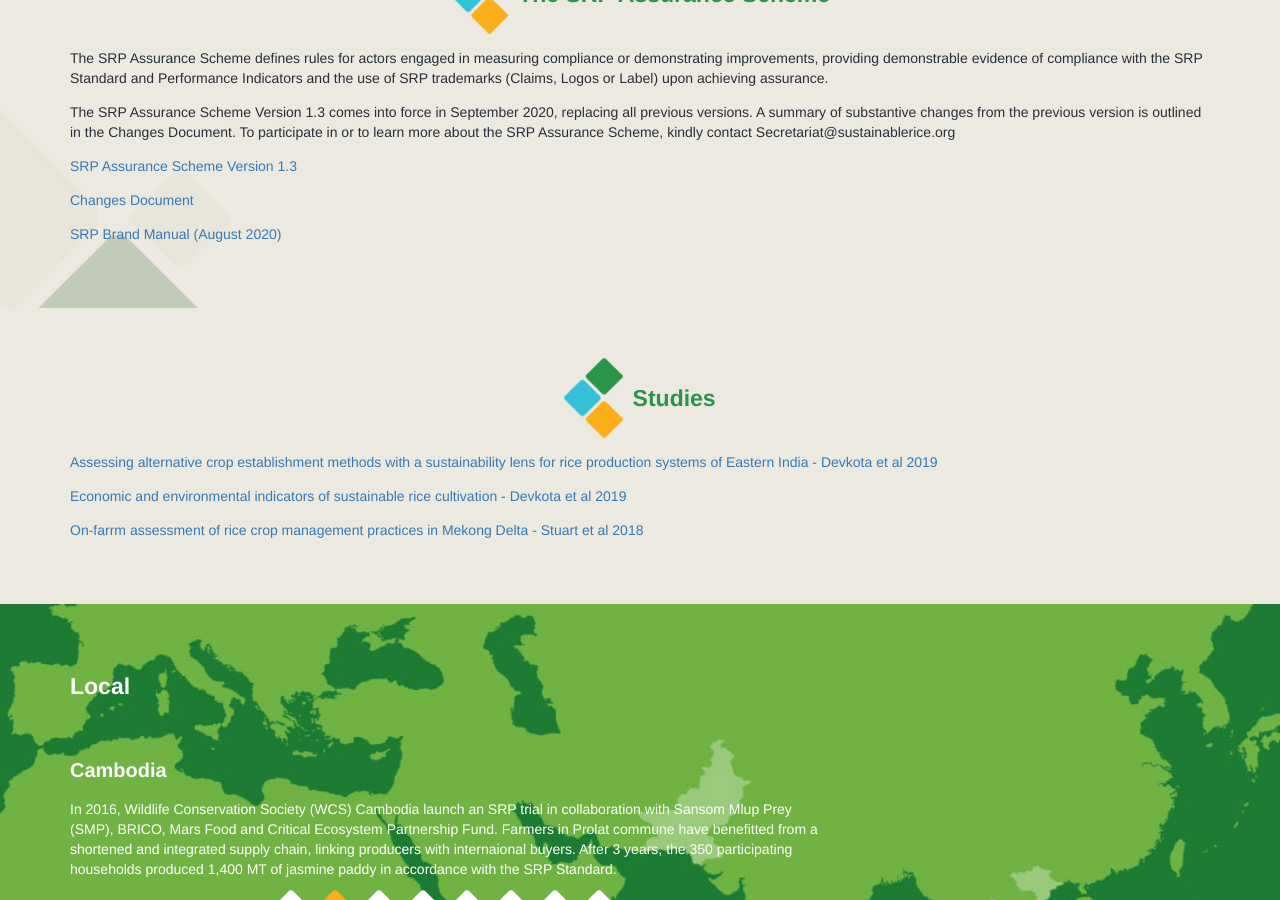
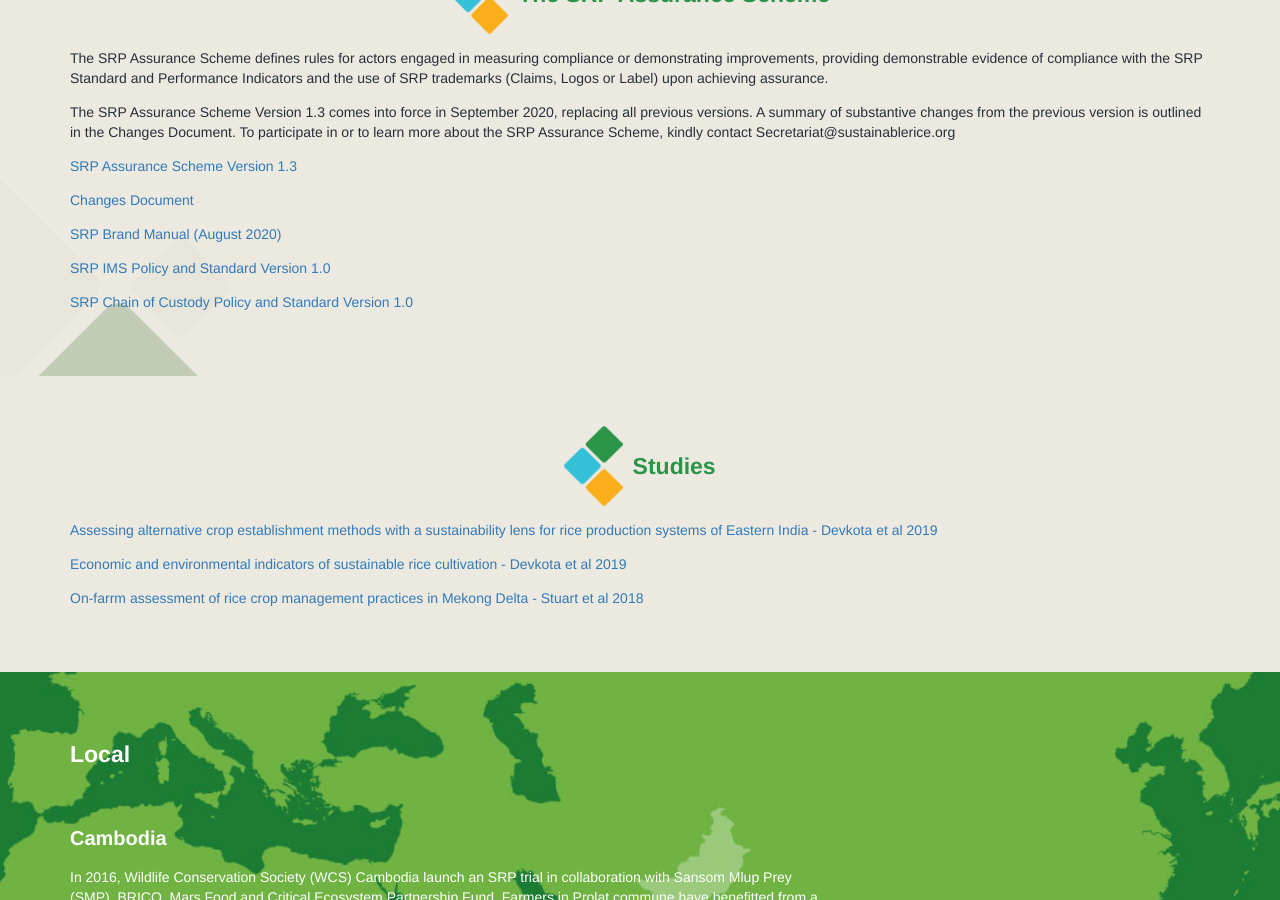
Before and after one commit to sustainablericeplatform/sustainablericeplatform.github.io, a Jekyll site: the page built from Resources/index.html, in a window 1280 px wide and 900 px high, scrolled down 1994 px. Built offline with Jekyll 4.4.1, drawn with Linux system fonts in a browser that asks for light colours.

Commit message:
Update index.html

```diff
--- a/Resources/index.html
+++ b/Resources/index.html
@@ -96,7 +96,9 @@ layout: default
         <p>The SRP Assurance Scheme Version 1.3 comes into force in September 2020, replacing all previous versions. A summary of substantive changes from the previous version is outlined in the Changes Document. To participate in or to learn more about the SRP Assurance Scheme, kindly contact Secretariat@sustainablerice.org</p>
           <p><a href="/assets/docs/SRP Assurance Scheme (Final).pdf" target=_blank">SRP Assurance Scheme Version 1.3</a></p>
           <p><a href="/assets/docs/SRP Assurance Scheme - Changes Document 0709 FINAL.pdf" target=_blank">Changes Document</a></p>
-              <p><a href="/assets/docs/SRP_Brand Manual_2020 (August).pdf" target=_blank">SRP Brand Manual (August 2020)</a></p>
+          <p><a href="/assets/docs/SRP_Brand Manual_2020 (August).pdf" target=_blank">SRP Brand Manual (August 2020)</a></p>
+          <p><a href="/assets/docs/SRP IMS Policy and Standard v1.0 (approved).pdf" target=_blank">SRP IMS Policy and Standard Version 1.0</a></p>
+          <p><a href="assets/docs/SRP Chain of Custody Policy and Standard v 1.0 FINAL.pdf target=_blank">SRP Chain of Custody Policy and Standard Version 1.0</a></p>
            </ul>
         </div>
     </div>
```
